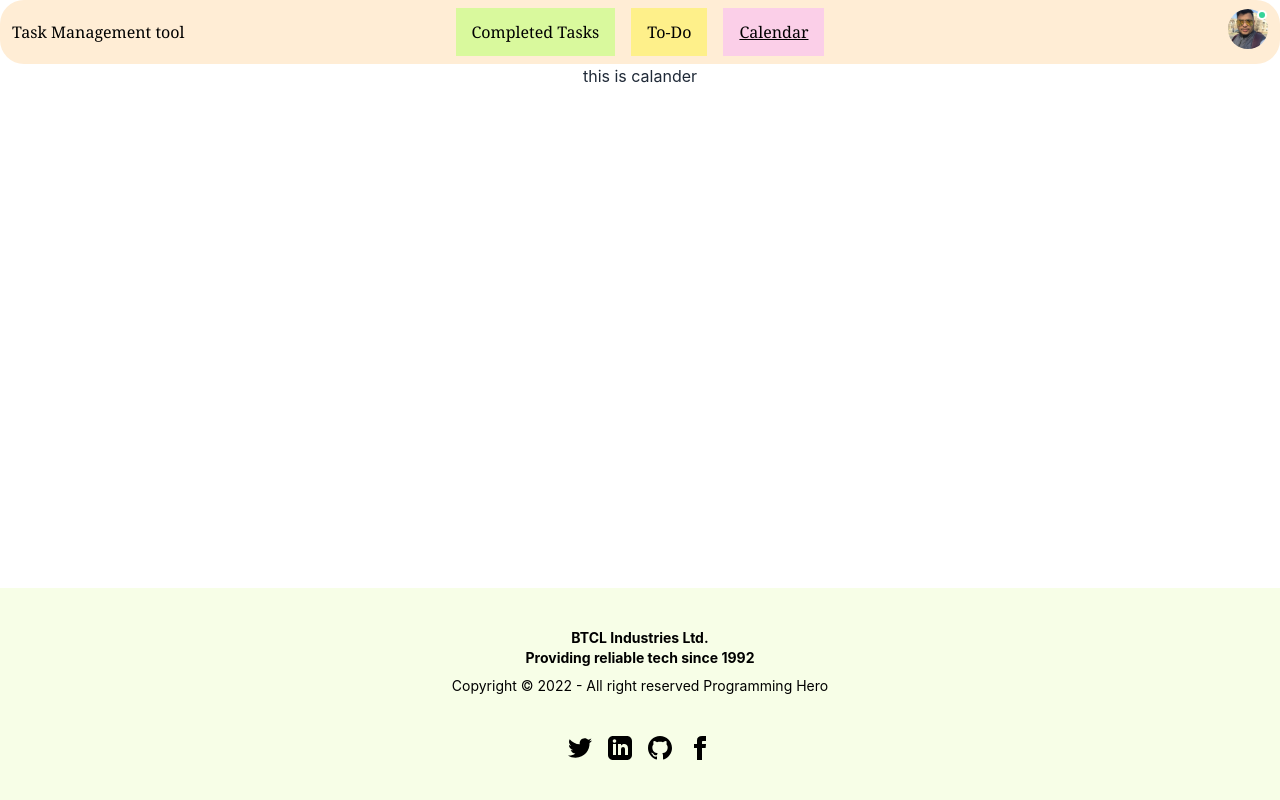
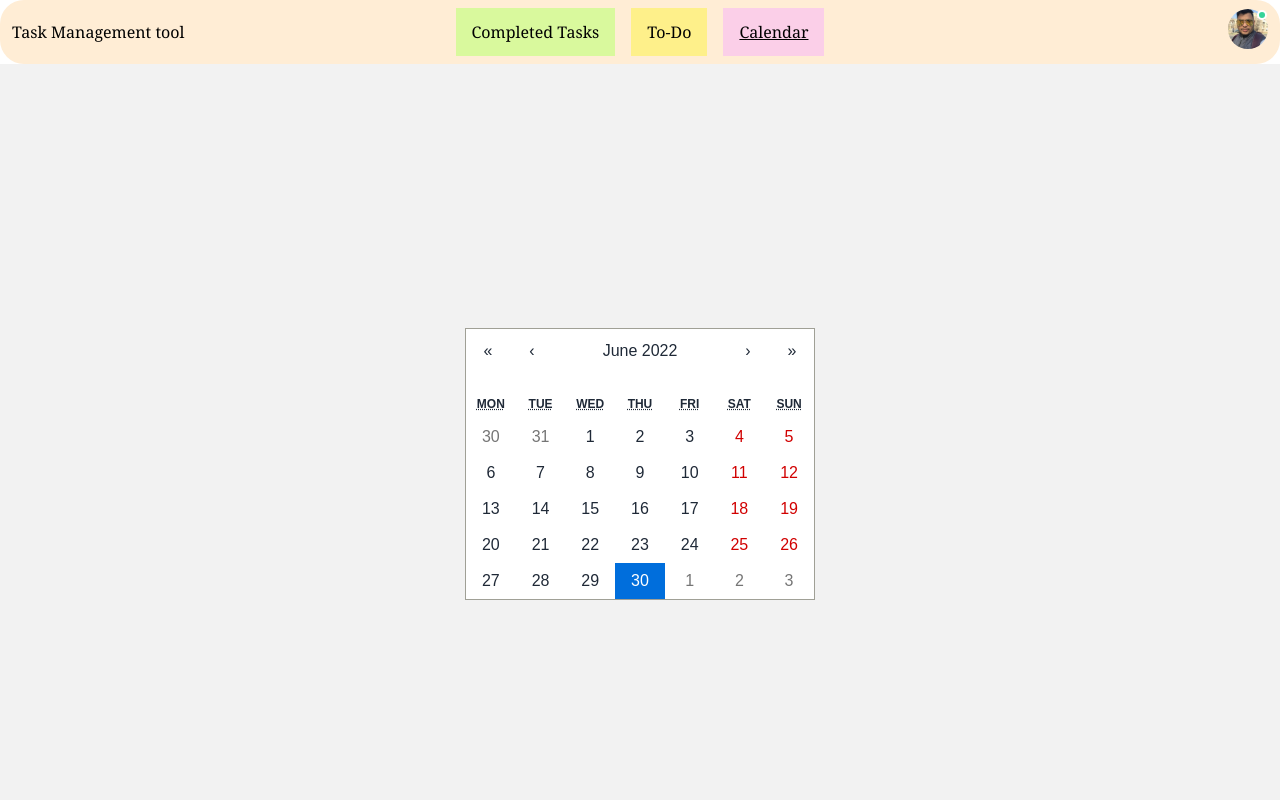
Before and after one commit to alnomancs/task-management-tool-client-side, a React (Create React App) app: page /calendar in a window 1280 px wide. Shown: the top 800 px of the page. Built offline with nearby package versions, Linux system fonts and the light colour scheme.

Commit message:
create a calander api.

```diff
--- a/package.json
+++ b/package.json
@@ -8,6 +8,7 @@
     "@testing-library/user-event": "^13.5.0",
     "daisyui": "^2.17.0",
     "react": "^18.2.0",
+    "react-calendar": "^3.7.0",
     "react-dom": "^18.2.0",
     "react-hook-form": "^7.33.0",
     "react-router-dom": "^6.3.0",
--- a/src/Pages/Home/Calander.js
+++ b/src/Pages/Home/Calander.js
@@ -1,9 +1,18 @@
-import React from "react";
+import React, { useState } from "react";
+import Calendar from "react-calendar";
+import "react-calendar/dist/Calendar.css";
 
 const Calander = () => {
+  const [value, onChange] = useState(new Date());
   return (
-    <div>
-      <h1>this is calander</h1>
+    <div className="hero min-h-screen bg-base-200">
+      <div className="hero-content text-center">
+        <div className="max-w-md">
+          <div className="flex justify-center">
+            <Calendar onChange={onChange} value={value} />
+          </div>
+        </div>
+      </div>
     </div>
   );
 };
--- a/src/Pages/Home/Home.js
+++ b/src/Pages/Home/Home.js
@@ -1,11 +1,35 @@
-import React from "react";
+import React, { useEffect, useState } from "react";
+import Task from "./Task";
 
 const Home = () => {
+  const [tasks, setTasks] = useState([]);
+
+  useEffect(() => {
+    fetch("http://localhost:5005/tasks")
+      .then((res) => res.json())
+      .then((data) => {
+        console.log(data);
+        setTasks(data);
+      });
+  }, []);
+
   return (
     <div>
-      <h1 className="text-4xl">Home</h1>
+      <div className="hero min-h-screen bg-base-200">
+        <div className="hero-content flex-col lg:flex-row-reverse">
+          <div className="card  w-full shadow-2xl bg-base-100">
+            <div className="card-body border-red-300">
+              {tasks.map((task) => (
+                <Task key={task._id} t={task}></Task>
+              ))}
 
-
+              {/* <div className="form-control mt-6">
+                <button className="btn btn-primary">Login</button>
+              </div> */}
+            </div>
+          </div>
+        </div>
+      </div>
     </div>
   );
 };
--- /dev/null
+++ b/src/Pages/Home/Task.js
@@ -0,0 +1,22 @@
+import React from "react";
+
+const Task = ({ t }) => {
+  const { task } = t;
+
+  return (
+    <form>
+      <div className="flex justify-center gap-5">
+        <input type="checkbox" className="checkbox mt-3" />
+        <input
+          type="text"
+          value={task}
+          placeholder="email"
+          className="input w-full max-w-xs"
+        />{" "}
+        <button className="btn">Update</button>
+      </div>
+    </form>
+  );
+};
+
+export default Task;
--- a/src/Pages/Shared/Footer.js
+++ b/src/Pages/Shared/Footer.js
@@ -3,9 +3,7 @@ import React from "react";
 const Footer = () => {
   return (
     <footer
-      className="footer footer-center p-10 bg-lime-50 text-black fixed
-             inset-x-0
-             bottom-0"
+      className="footer footer-center p-10 bg-lime-50 text-black"
     >
       <div>
         <p className="font-bold">
```
Also changed, not shown: 1 other file (tests, documents, lock files or other folders).
